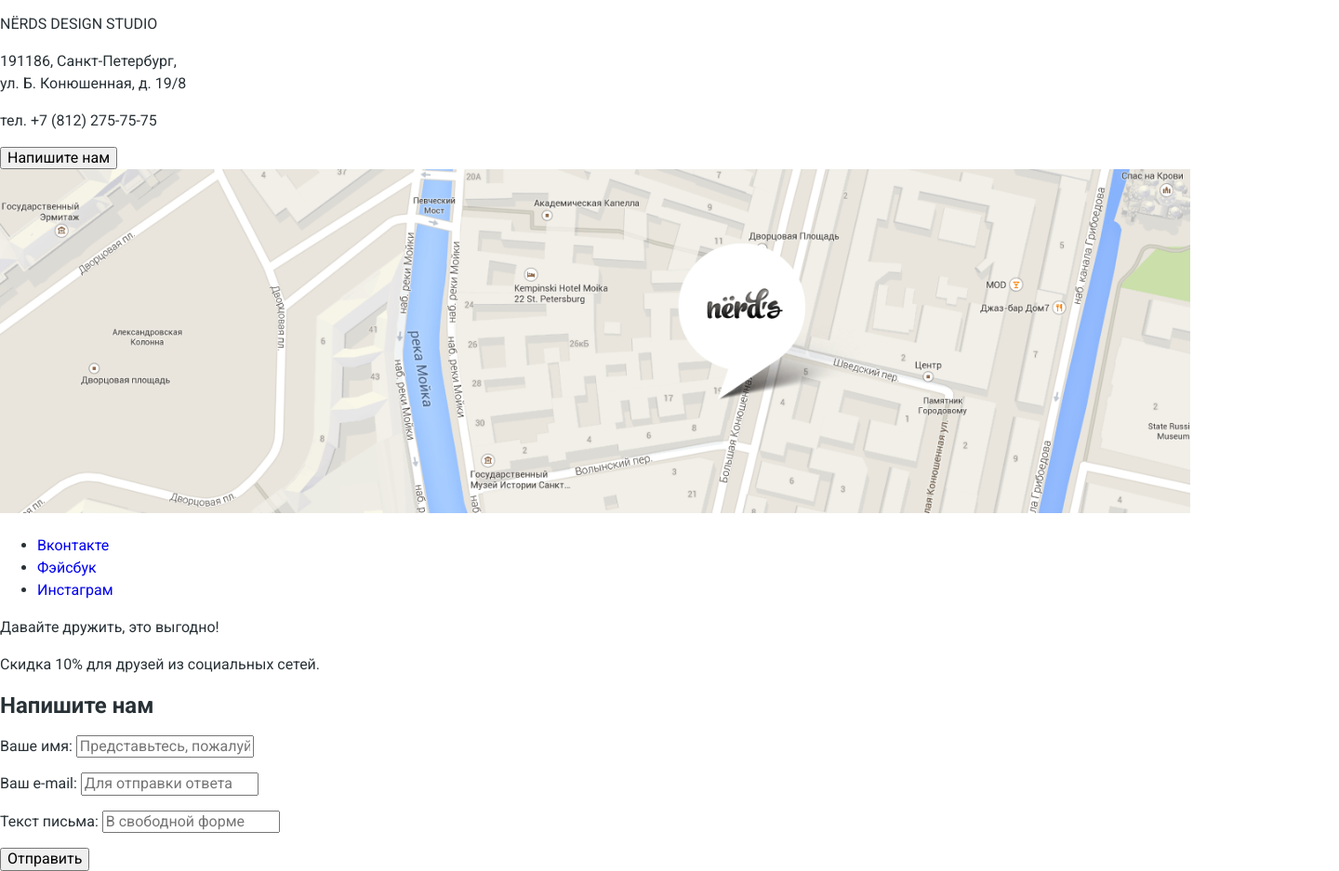
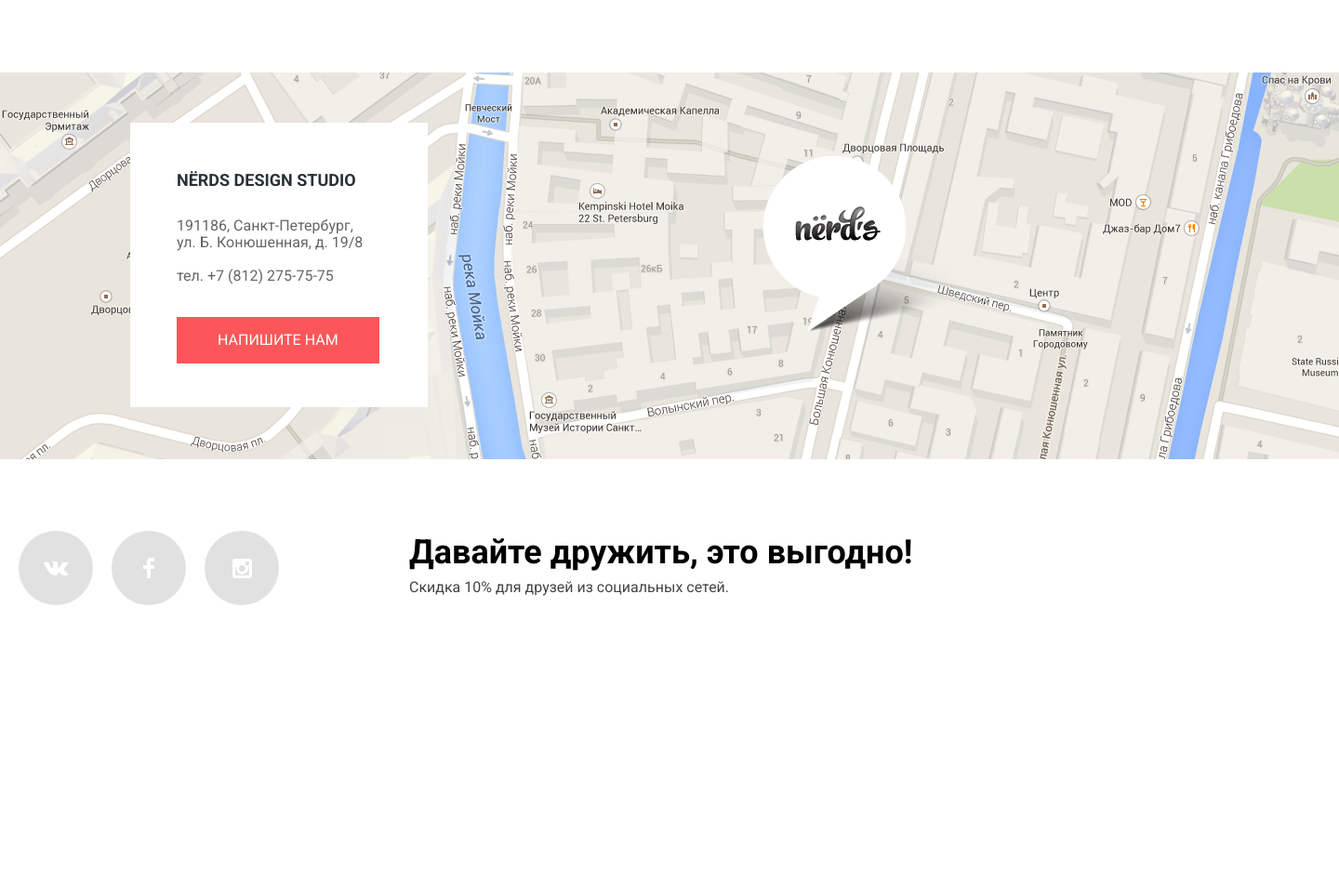
Before and after one commit to Bylinskiy/nerds, a plain HTML site: page index.html in a window 1280 px wide. Shown: the part 1320-2257 px from the top of the page at 93% size, 1440 px wide, since content can reach past the window. After the commit the page ends 2041 px from the top, so only its background shows below. Drawn offline with Linux system fonts and the light colour scheme.

Commit message:
Complete blocks: footer, popup
add animation for popup, complete blocks: footer, popup; fix code in index.html

```diff
--- a/css/style.css
+++ b/css/style.css
@@ -37,10 +37,28 @@ input[type="radio"].visually-hidden {
     overflow: hidden;
 }
 
+@keyframes bounce {
+    0% {
+        transform: translateY(-2000px);
+    }
+
+    70% {
+        transform: translateY(30px);
+    }
+
+    90% {
+        transform: translateY(-10px);
+    }
+
+    100% {
+        transform: translateY(0);
+    }
+}
+
 
 /* TODO: blocks/page-main */
 .page-main {
-    width: 1200px;
+    width: 1160px;
     margin: 0 auto;
     padding: 0 20px;
 }
@@ -55,7 +73,7 @@ input[type="radio"].visually-hidden {
 .main-nav {
     display: flex;
     justify-content: space-between;
-    width: 1200px;
+    width: 1160px;
     margin: 0 auto;
     padding: 0 20px;
 
@@ -298,6 +316,7 @@ input[type="radio"].visually-hidden {
 
 .clients__list {
     width: 1160px;
+    padding: 0;
     min-height: 180px;
     border-bottom: 2px solid #eeeeee;
 }
@@ -313,9 +332,236 @@ input[type="radio"].visually-hidden {
 .clients-list__item {
     width: 260px;
 }
-/* TODO: blocks/about-us */
-/* TODO: blocks/about-us */
-/* TODO: blocks/about-us */
-/* TODO: blocks/about-us */
-/* TODO: blocks/about-us */
-/* TODO: blocks/about-us */
+/* TODO: blocks/main-footer */
+
+.main-footer {
+    display: flex;
+    flex-direction: column;
+    width: 1440px;
+    margin: 80px auto 0 auto;
+    padding: 0 0 70px;
+}
+
+.main-footer__wrapper {
+    display: flex;
+    width: 1160px;
+    margin: 70px 0 0 0;
+    padding: 0 20px;
+}
+
+/* TODO: blocks/contacts */
+
+.contacts {
+    position: relative;
+    width: 1440px;
+}
+
+.contacts__info {
+    position: absolute;
+    top: 54px;
+    left:140px;
+
+    width: 220px;
+    padding: 47px 50px;
+
+    background-color: #ffffff;
+}
+
+.contacts__title {
+    margin: 0 0 25px 0;
+
+    font-size: 18px;
+    line-height: 30px;
+    font-weight: 700;
+}
+
+.contacts__text {
+    margin: 0 0 35px 0;
+    font-size: 16px;
+    line-height: 18px;
+    color: #666666;
+}
+
+.contacts__button {
+    display: inline-block;
+    padding: 13px 44px;
+
+    font: inherit;
+    text-align: center;
+    color: #ffffff;
+    vertical-align: middle;
+    text-transform: uppercase;
+    border: none;
+
+    background-color: #fb565a;
+    border: none;
+}
+
+
+/* TODO: blocks/social */
+
+.social__list {
+    display: flex;
+    justify-content: space-between;
+    width: 280px;
+
+    margin: 0 140px 0 0;
+    padding: 0;
+    list-style: none;
+}
+
+.social__item a{
+    display: flex;
+    align-items: center;
+    justify-content: center;
+    width: 80px;
+    height: 80px;
+
+    background-color: #e1e1e1;
+    border-radius: 50%
+}
+
+/* TODO: blocks/offer */
+
+.offer {
+    width: 560px;
+}
+
+.offer__title {
+    margin: 5px 0 9px 0 ;
+    padding: 0;
+
+    font-size: 36px;
+    line-height: 36px;
+    font-weight: 700;
+    color: #000000;
+}
+
+.offer__text {
+    margin: 0;
+    padding: 0;
+
+    font-size: 16px;
+    line-height: 22px;
+    color: #444444;
+}
+/* TODO: blocks/popup */
+
+.popup {
+position: fixed;
+
+bottom: 180px;
+left: 50%;
+
+/* display: none; */
+
+width: 760px;
+margin-left: -480px;
+padding: 65px 100px 84px;
+
+color: black;
+
+background-color: white;
+box-shadow: 0px 20px 40px 0 rgba(0, 1, 1, 0.75);
+}
+
+.popup--show {
+    display: block;
+
+    animation: bounce 0.6s;
+}
+
+.popup h2 {
+    margin: 0 0 38px;
+
+    font-size: 45px;
+    line-height: 45px;
+    font-weight: 700;
+}
+
+/* TODO: blocks/feedback */
+
+.feedback {
+    display: flex;
+    flex-direction: column;
+    width: 760px;
+}
+
+.feedback label {
+    margin: 0 0 8px;
+    font: inherit;
+    font-weight: 700;
+}
+
+.feedback__wrapper {
+    display: flex;
+    flex-direction: row;
+    justify-content: space-between;
+
+    margin: 0 0 30px;
+}
+
+.feedback__name {
+    display: flex;
+    flex-direction: column;
+    width: 360px;
+    margin: 0;
+}
+
+.feedback__email {
+    display: flex;
+    flex-direction: column;
+    width: 360px;
+    margin: 0;
+}
+
+.feedback__text {
+    display: flex;
+    flex-direction: column;
+    width: 760px;
+    margin: 0 0 47px;
+}
+
+.feedback__name input,
+.feedback__email input {
+    box-sizing: border-box;
+    width: 360px;
+    padding: 12px 14px 9px;
+
+    font: inherit;
+    color: #000000;
+
+    background-color: white;
+    border: 2px solid #d7dcde;
+}
+
+.feedback__text textarea {
+    box-sizing: border-box;
+    width: 760px;
+    height: 118px;
+    resize: none;
+    padding: 8px 14px;
+
+    font: inherit;
+    color: #000000;
+
+    background-color: white;
+    border: 2px solid #d7dcde;
+}
+
+.feedback__button {
+    display: inline-block;
+    width: 260px;
+    padding: 13px 39px;
+
+
+    font: inherit;
+    text-align: center;
+    color: #ffffff;
+    vertical-align: middle;
+    text-transform: uppercase;
+    border: none;
+
+    background-color: #fb565a;
+    border: none;
+}
--- a/index.html
+++ b/index.html
@@ -149,27 +149,33 @@
             <h2 class="visually-hidden">Как с нами связаться</h2>
             <div class="contacts__info">
                 <p class="contacts__title">NЁRDS DESIGN STUDIO</p>
-                <p>191186, Санкт-Петербург, <br>
-                    ул. Б. Конюшенная, д. 19/8
-                </p>
-                <p>тел. +7 (812) 275-75-75</p>
-                <button type="button">Напишите нам</button>
+                <p class="contacts__text">191186, Санкт-Петербург, <br>
+                    ул. Б. Конюшенная, д. 19/8 <br><br>
+                    тел. +7 (812) 275-75-75</p>
+                <button class="contacts__button" type="button">Напишите нам</button>
             </div>
-            <div class="map">
+            <div class="contacts__map">
                 <img src="/img/bg-map.png" width="1440" height="416" alt="Расположение дизайн-студии на карте">
             </div>
         </section>
 
+        <div class="main-footer__wrapper">
         <div class="social">
-            <ul class="social__list social-list">
-                <li class="social-list__item">
-                    <a href="#">Вконтакте</a>
+            <ul class="social__list">
+                <li class="social__item">
+                    <a href="#"><span class="visually-hidden">Вконтакте</span>
+                    <svg xmlns="http://www.w3.org/2000/svg" width="26" height="15" viewBox="0 0 26 15"><path fill="#FFF" d="M16.138 11.51c.956-.309 2.18 2.04 3.483 2.939.978.681 1.727.534 1.727.534l3.473-.05s1.815-.112.957-1.554c-.071-.12-.503-1.069-2.585-3.022-2.177-2.043-1.882-1.712.739-5.244 1.597-2.153 2.236-3.468 2.036-4.028-.192-.539-1.365-.399-1.365-.399L20.69.713c-.381.001-.704.119-.851.515-.003.004-.621 1.666-1.445 3.079-1.741 2.989-2.436 3.148-2.724 2.961-.661-.433-.494-1.737-.494-2.664 0-2.897.432-4.105-.846-4.417-.427-.104-.739-.172-1.828-.182-1.392-.021-2.574 0-3.244.329-.445.223-.786.712-.579.74.26.035.843.16 1.155.586.401.552.389 1.789.389 1.789s.229 3.411-.54 3.834c-.528.29-1.25-.302-2.803-3.016-.793-1.388-1.392-2.922-1.392-2.922s-.116-.285-.326-.441c-.25-.185-.6-.244-.6-.244L.848.684S.29.7.085.946c-.182.218-.015.668-.015.668s2.909 6.881 6.203 10.347c3.02 3.182 6.452 2.971 6.452 2.971h1.555s.469-.054.709-.312c.224-.24.214-.691.214-.691s-.031-2.109.935-2.419z"/></svg>
+                </a>
                 </li>
-                <li class="social-list__item">
-                    <a href="#">Фэйсбук</a>
+                <li class="social__item">
+                    <a href="#"><span class="visually-hidden">Фэйсбук</span>
+                    <svg xmlns="http://www.w3.org/2000/svg" width="12" height="22" viewBox="0 0 12 22"><path fill="#FFF" d="M12 4V0H8a4 4 0 0 0-4 4v4H0v4h4v10h4V12h4V8H8V4h4z"/></svg>
+                </a>
                 </li>
-                <li class="social-list__item">
-                    <a href="#">Инстаграм</a>
+                <li class="social__item">
+                    <a href="#"><span class="visually-hidden">Инстаграм</span>
+                    <svg xmlns="http://www.w3.org/2000/svg" width="21" height="21" viewBox="0 0 21 21"><path fill="#FFF" d="M18 0H3C1.35 0 0 1.35 0 3v15c0 1.65 1.35 3 3 3h15c1.65 0 3-1.35 3-3V3c0-1.65-1.35-3-3-3zm-7.5 7c1.93 0 3.5 1.57 3.5 3.5S12.43 14 10.5 14 7 12.43 7 10.5 8.57 7 10.5 7zM18 18H3V9h1.181A6.504 6.504 0 0 0 4 10.5a6.5 6.5 0 1 0 13 0 6.45 6.45 0 0 0-.181-1.5H18v9zm0-11h-4V3h4v4z"/></svg>
+                    </a>
                 </li>
             </ul>
         </div>
@@ -178,26 +184,28 @@
             <p class="offer__title">Давайте дружить, это выгодно!</p>
             <p class="offer__text">Скидка 10% для друзей из социальных сетей.</p>
         </div>
+    </div>
     </footer>
 
     <section class="popup">
         <h2>Напишите нам</h2>
         <form class="popup__form feedback" action="https://echo.htmlacademy.ru" method="post">
-            <p>
-                <label for="feedback__name">Ваше имя:</label>
-                <input type="text" name="name" id="feedback__name" placeholder="Представьтесь, пожалуйста">
+            <div class="feedback__wrapper">
+            <p class="feedback__name">
+                <label for="feedback-name">Ваше имя:</label>
+                <input type="text" name="name" id="feedback-name" placeholder="Представьтесь, пожалуйста">
             </p>
-            <p>
-                <label for="feedback__email">Ваш e-mail:</label>
-                <input type="email" name="email" id="feedback__email" placeholder="Для отправки ответа">
+            <p class="feedback__email">
+                <label for="feedback-email">Ваш e-mail:</label>
+                <input type="email" name="email" id="feedback-email" placeholder="Для отправки ответа">
             </p>
-            <p>
-                <label for="feedback__text">Текст письма:</label>
-                <input type="text" name="text" id="feedback__text" placeholder="В свободной форме">
+            </div>
+            <p class="feedback__text">
+                <label for="feedback-text">Текст письма:</label>
+                <textarea name="text" id="feedback-text" cols="30" rows="10" placeholder="В свободной форме"></textarea>
             </p>
             <button class="feedback__button" type="submit">Отправить</button>
         </form>
     </section>
 </body>
-
 </html>
```
